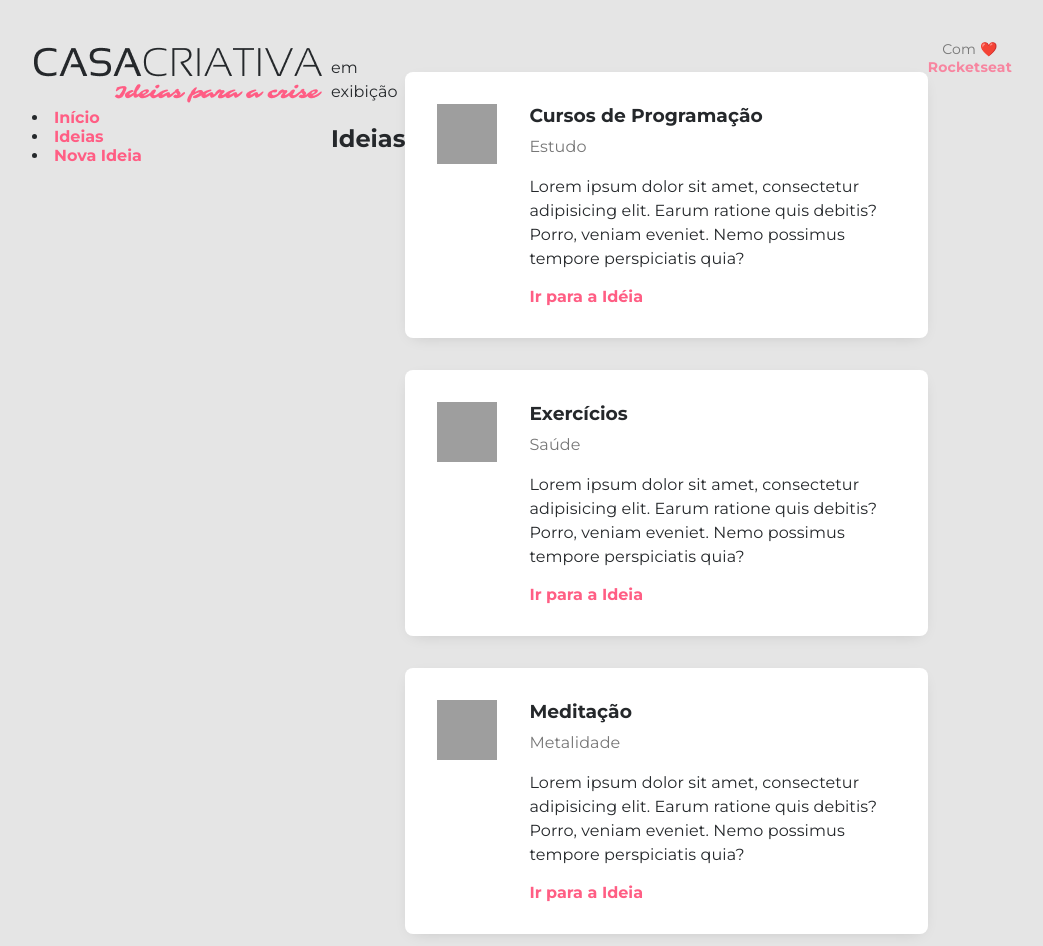
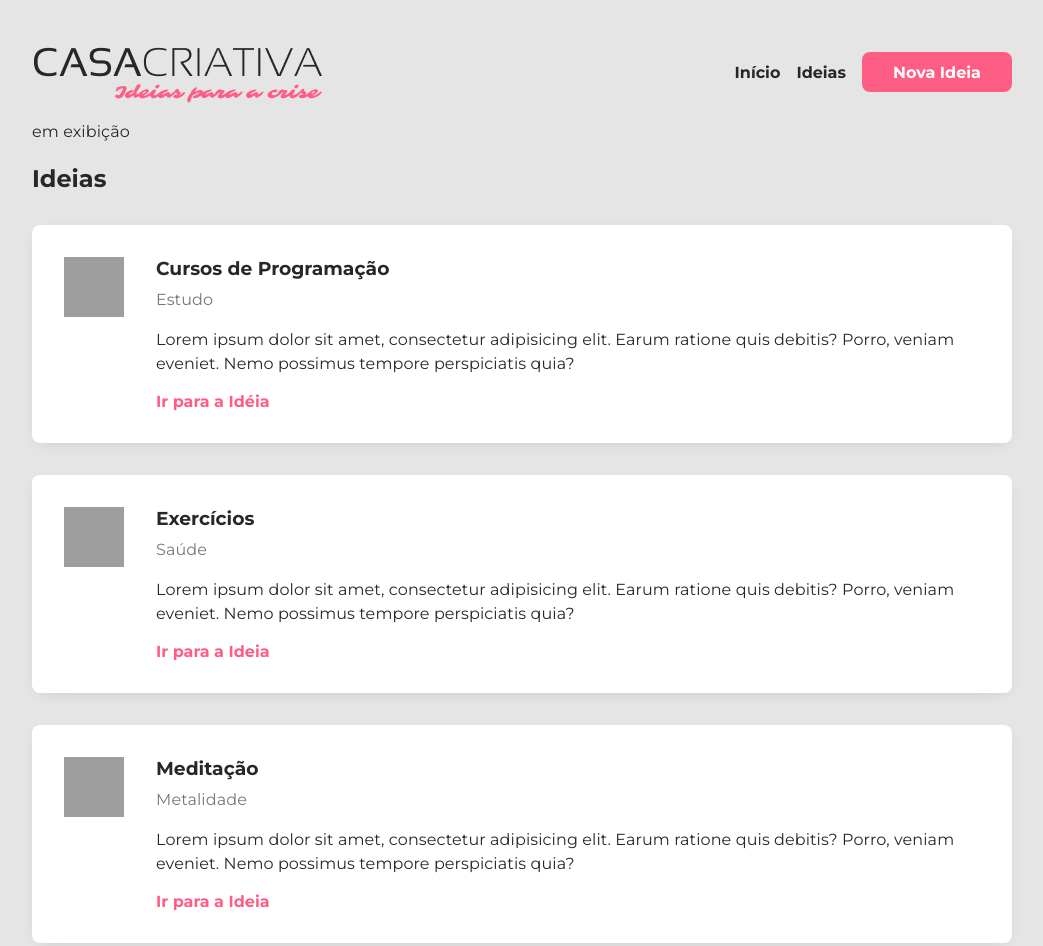
Before and after one commit to marcosaureliodev/Casa-Criativa, a plain HTML site: page ideias.html in a window 1280 px wide. Shown: the top 946 px of the page, without its empty margins (118-1161 px from the left). Drawn offline with Linux system fonts and the light colour scheme; grey boxes are pictures that could not be loaded.

Commit message:
Personalizando page idea

```diff
--- a/css/style.css
+++ b/css/style.css
@@ -299,4 +299,57 @@ form a:hover{
   opacity: 0;
   visibility: hidden;
 }
-/* modal */
+/* fim modal */
+
+/* IDEIA.HTML */
+
+#page-ideas #container {
+  display: block;
+}
+
+#page-ideas header {
+  display: flex;
+  justify-content: space-between;
+}
+
+#page-ideas nav {
+  display: flex;
+  align-items: center;
+}
+
+#page-ideas nav li {
+  list-style-type: none;
+
+  margin-right: 16px ;
+}
+
+#page-ideas nav li a {
+  color: #25282B;
+}
+
+#page-ideas nav li:last-child {
+  margin: 0;
+}
+
+#page-ideas nav li:last-child a {
+  width: 150px;
+  height: 40px;
+
+  background-color: #FF5E84;
+  color: white;
+
+  display: flex;
+  justify-content: center;
+  align-items: center;
+  border-radius: 8px;
+
+  transition: 300ms;
+}
+
+#page-ideas nav li:last-child a:hover {
+  background-color: #0984E3;
+  text-decoration: none;
+
+  box-shadow: 4px 3px 5px #25282B20;
+
+}
```
